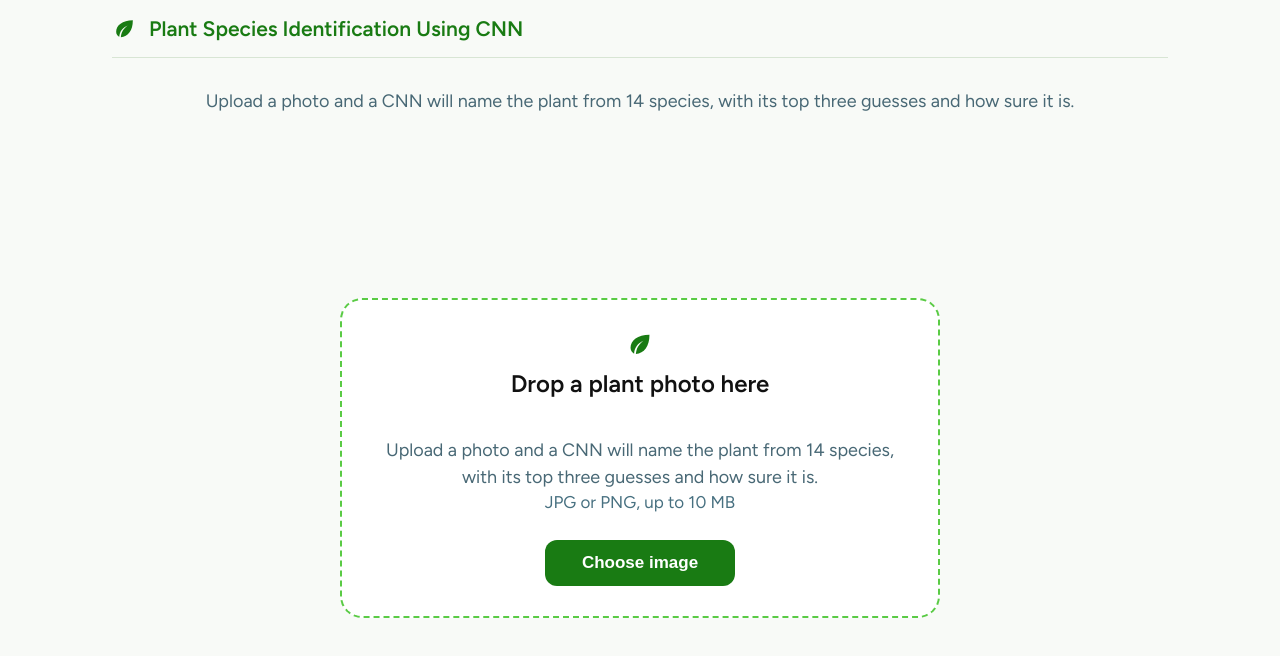
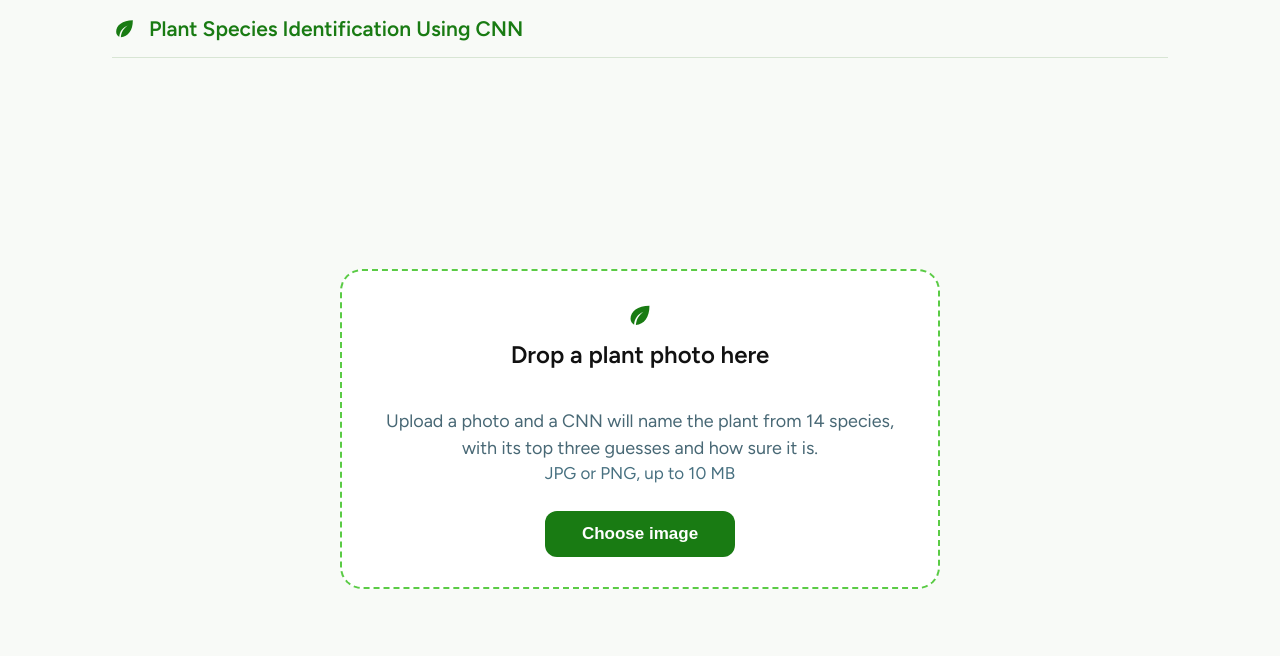
Before and after one commit to Mukunda3187/Plant-Species-Identification, a React (Vite) app in the folder frontend/: page / in a window 1280 px wide. Shown: the top 656 px of the page. Built offline with nearby package versions, Linux system fonts and the light colour scheme.

Commit message:
Update App.jsx

```diff
--- a/frontend/src/App.jsx
+++ b/frontend/src/App.jsx
@@ -108,16 +108,7 @@ export default function App() {
 
       {/* MAIN */}
       <main className="layout">
-        {/* LEFT SIDE */}
-        <section className="intro">
-          <p className="lede">
-            Upload a photo and a CNN will name the
-            plant from 14 species, with its top three guesses and how sure it
-            is.
-          </p>
-        </section>
 
-        {/* RIGHT SIDE */}
         <section className="specimen" aria-live="polite">
           {!preview ? (
             <div
```
